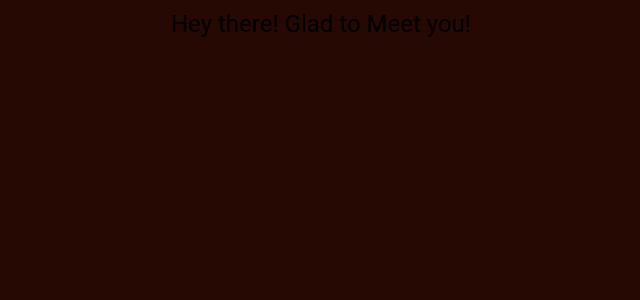
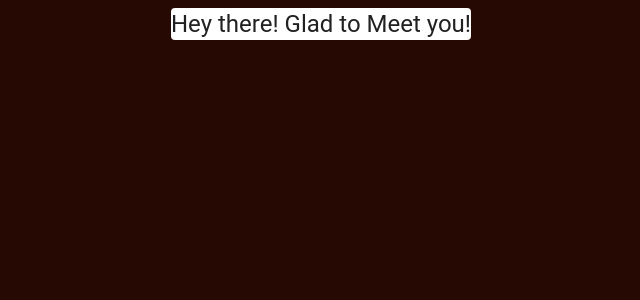
Before and after one commit to AbstractAvival/Portfolio_Page, a Next.js app: page / in a window 1280 px wide. Shown: the top 300 px of the page, without its empty margins (319-959 px from the left). Built offline with nearby package versions, Linux system fonts and the light colour scheme; what @mui/material-nextjs would draw is missing.

Commit message:
First implementation of GridText component.

```diff
--- a/src/app/page.js
+++ b/src/app/page.js
@@ -11,14 +11,13 @@
             sx={ {
                 alignItems: 'center',
                 display: 'flex',
-                flexDirection: 'column',
-                justifyContent: 'center',
-                mb: 7
+                flexDirection: 'row',
+                justifyContent: 'center'
             } }
         >
-            <EmptyColumn />
+            <EmptyColumn width={ '20%' }/>
             <MainColumn />
-            <EmptyColumn />
+            <EmptyColumn width={ '20%' }/>
         </Box>
     )
 }
--- a/src/components/columns/MainColumn.js
+++ b/src/components/columns/MainColumn.js
@@ -1,14 +1,14 @@
 // ** Component Imports
-import SimpleCenterIntroduction from "@/components/sections/introduction/SimpleCenterIntroduction"
+import ProfileImageSection from "@/components/sections/introduction/ProfileImageSection"
 
 // MUI components
-import Box from "@mui/material/Box"
+import Paper from "@mui/material/Paper"
 
 const MainColumn = props => {
     return (
-        <Box>
-            <SimpleCenterIntroduction />
-        </Box>
+        <Paper elevation={ 0 }>
+            <ProfileImageSection />
+        </Paper>
     )
 }
 
--- a/src/components/sections/introduction/ProfileImageSection.js
+++ b/src/components/sections/introduction/ProfileImageSection.js
@@ -1,4 +1,3 @@
-'use client'
 import { useTranslations } from 'next-intl'
 
 // ** MUI components
--- a/src/components/sections/introduction/SimpleCenterIntroduction.js
+++ /dev/null
@@ -1,19 +0,0 @@
-'use client'
-import { useTranslations } from 'next-intl'
-
-// ** MUI components
-import Box from '@mui/material/Box'
-import Typography from "@mui/material/Typography"
-
-const SimpleCenterIntroduction = () => {
-    const translations = useTranslations()
-    return (
-        <Box>
-            <Typography variant='h5'>
-                { translations( 'greeting_glad' ) }
-            </Typography>
-        </Box>
-    )
-}
-
-export default SimpleCenterIntroduction
```
Also changed, not shown: src/components/GridText.js (added, +20 -0 lines).
